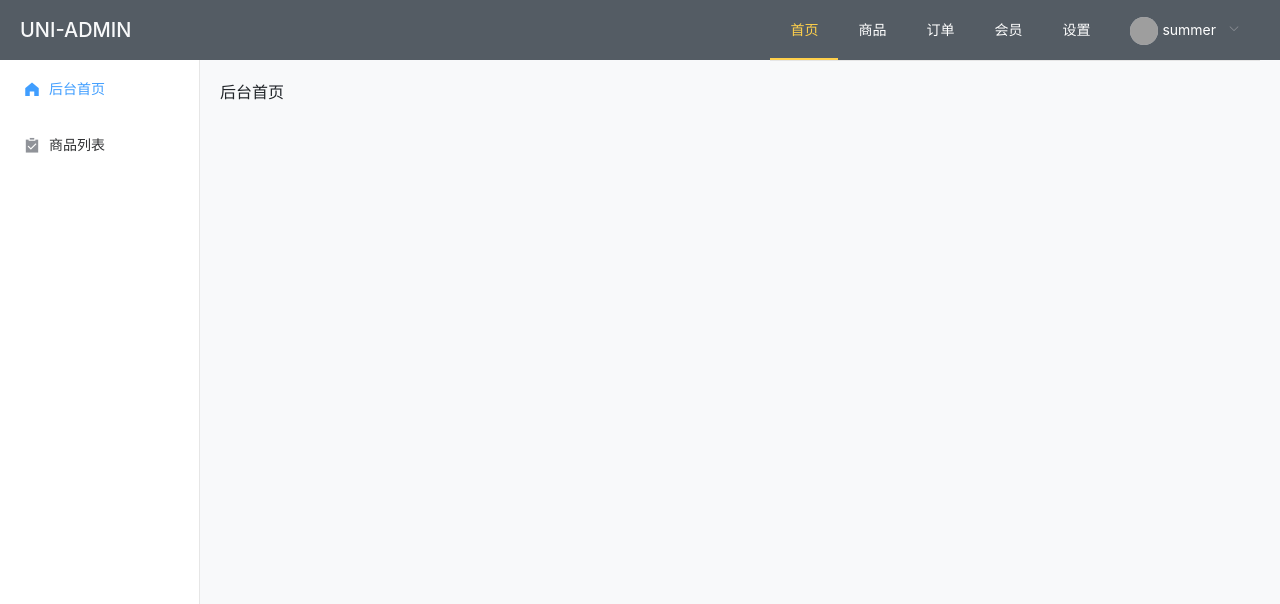
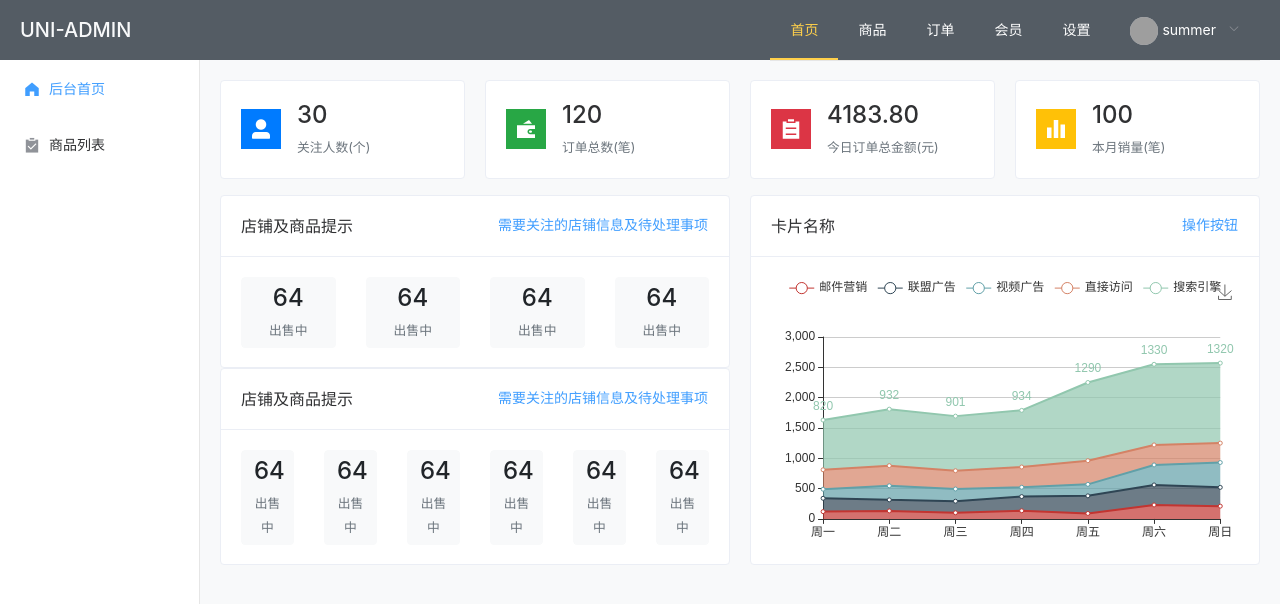
Before and after one commit to BadtzMaru/zcm_vue-el-admin, a Vue app: page /#/index in a window 1280 px wide. Shown: the top 604 px of the page. Built offline with nearby package versions, Linux system fonts and the light colour scheme; grey boxes are pictures that could not be loaded.

Commit message:
引入echarts

```diff
--- a/package.json
+++ b/package.json
@@ -9,6 +9,7 @@
   },
   "dependencies": {
     "core-js": "^3.6.5",
+    "echarts": "^4.9.0",
     "element-ui": "^2.4.5",
     "vue": "^2.6.11",
     "vue-router": "^3.4.9"
--- a/src/views/index/index.vue
+++ b/src/views/index/index.vue
@@ -1,11 +1,249 @@
 <template>
 	<div>
-		后台首页
+		<!-- 数据统计 -->
+		<el-row :gutter="20">
+			<el-col :span="6" v-for="(item, index) in counts" :key="index">
+				<el-card class="box-card" shadow="hover">
+					<div class="d-flex align-items-center">
+						<i
+							class=" h4 mb-0 text-white text-center mr-3"
+							:class="[item.icon, item.color]"
+							style="width:40px;height:40px;line-height:40px;"
+						></i>
+						<div>
+							<h4 class="mb-1">{{ item.num }}</h4>
+							<small class="text-muted">{{ item.desc }}</small>
+						</div>
+					</div>
+				</el-card>
+			</el-col>
+		</el-row>
+		<!-- 店铺,订单提示 | 统计图 -->
+		<el-row :gutter="20" class="mt-3">
+			<el-col
+				:span="12"
+				style="height: 370px;justify-content: space-between;"
+				class="d-flex flex-column"
+			>
+				<el-card
+					class="box-card mb-auto"
+					shadow="never"
+					v-for="(tip, ti) in tips"
+					:key="ti"
+				>
+					<div slot="header" class="clearfix">
+						<span>{{ tip.title }}</span>
+						<el-button
+							style="float: right; padding: 3px 0"
+							type="text"
+							>{{ tip.desc }}</el-button
+						>
+					</div>
+					<div class="row">
+						<div
+							:class="tip.list.length | getCol"
+							v-for="(tlist, listi) in tip.list"
+							:key="listi"
+						>
+							<button class="btn btn-light w-100">
+								<h4 class="mb-1">{{ tlist.value }}</h4>
+								<small class="text-muted">{{
+									tlist.name
+								}}</small>
+							</button>
+						</div>
+					</div>
+				</el-card>
+			</el-col>
+			<el-col :span="12">
+				<!-- 统计图 -->
+				<el-card class="box-card" style="height: 370px;" shadow="never">
+					<div slot="header" class="clearfix">
+						<span>卡片名称</span>
+						<el-button
+							style="float: right; padding: 3px 0"
+							type="text"
+							>操作按钮</el-button
+						>
+					</div>
+					<!-- 统计图容器 -->
+					<div ref="myChart" style="width:100%;height:270px;"></div>
+				</el-card>
+			</el-col>
+		</el-row>
 	</div>
 </template>
 
 <script>
-export default {};
+import echarts from 'echarts';
+export default {
+	data() {
+		return {
+			counts: [
+				{
+					icon: 'el-icon-user-solid',
+					num: '30',
+					desc: '关注人数(个)',
+					color: 'bg-primary',
+				},
+				{
+					icon: 'el-icon-s-finance',
+					num: '120',
+					desc: '订单总数(笔)',
+					color: 'bg-success',
+				},
+				{
+					icon: 'el-icon-s-order',
+					num: '4183.80',
+					desc: '今日订单总金额(元)',
+					color: 'bg-danger',
+				},
+				{
+					icon: 'el-icon-s-data',
+					num: '100',
+					desc: '本月销量(笔)',
+					color: 'bg-warning',
+				},
+			],
+			tips: [
+				{
+					title: '店铺及商品提示',
+					desc: '需要关注的店铺信息及待处理事项',
+					list: [
+						{ name: '出售中', value: '64' },
+						{ name: '出售中', value: '64' },
+						{ name: '出售中', value: '64' },
+						{ name: '出售中', value: '64' },
+					],
+				},
+				{
+					title: '店铺及商品提示',
+					desc: '需要关注的店铺信息及待处理事项',
+					list: [
+						{ name: '出售中', value: '64' },
+						{ name: '出售中', value: '64' },
+						{ name: '出售中', value: '64' },
+						{ name: '出售中', value: '64' },
+						{ name: '出售中', value: '64' },
+						{ name: '出售中', value: '64' },
+					],
+				},
+			],
+		};
+	},
+	filters: {
+		getCol(total) {
+			return `col-${12 / total}`;
+		},
+	},
+	// dom渲染完毕的时候
+	mounted() {
+		// 画统计图
+		this.drawLine();
+	},
+	methods: {
+		drawLine() {
+			// 初始化echarts实例
+			let myChart = echarts.init(this.$refs.myChart);
+			// 配置参数
+			myChart.setOption({
+				title: {},
+				tooltip: {
+					trigger: 'axis',
+					axisPointer: {
+						type: 'cross',
+						label: {
+							backgroundColor: '#6a7985',
+						},
+					},
+				},
+				legend: {
+					data: [
+						'邮件营销',
+						'联盟广告',
+						'视频广告',
+						'直接访问',
+						'搜索引擎',
+					],
+				},
+				toolbox: {
+					feature: {
+						saveAsImage: {},
+					},
+				},
+				grid: {
+					left: '3%',
+					right: '4%',
+					bottom: '3%',
+					containLabel: true,
+				},
+				xAxis: [
+					{
+						type: 'category',
+						boundaryGap: false,
+						data: [
+							'周一',
+							'周二',
+							'周三',
+							'周四',
+							'周五',
+							'周六',
+							'周日',
+						],
+					},
+				],
+				yAxis: [
+					{
+						type: 'value',
+					},
+				],
+				series: [
+					{
+						name: '邮件营销',
+						type: 'line',
+						stack: '总量',
+						areaStyle: {},
+						data: [120, 132, 101, 134, 90, 230, 210],
+					},
+					{
+						name: '联盟广告',
+						type: 'line',
+						stack: '总量',
+						areaStyle: {},
+						data: [220, 182, 191, 234, 290, 330, 310],
+					},
+					{
+						name: '视频广告',
+						type: 'line',
+						stack: '总量',
+						areaStyle: {},
+						data: [150, 232, 201, 154, 190, 330, 410],
+					},
+					{
+						name: '直接访问',
+						type: 'line',
+						stack: '总量',
+						areaStyle: {},
+						data: [320, 332, 301, 334, 390, 330, 320],
+					},
+					{
+						name: '搜索引擎',
+						type: 'line',
+						stack: '总量',
+						label: {
+							normal: {
+								show: true,
+								position: 'top',
+							},
+						},
+						areaStyle: {},
+						data: [820, 932, 901, 934, 1290, 1330, 1320],
+					},
+				],
+			});
+		},
+	},
+};
 </script>
 
 <style scoped></style>
```
Also changed, not shown: 1 other file (tests, documents, lock files or other folders). Lines whose indentation alone changed are shown as unchanged.
